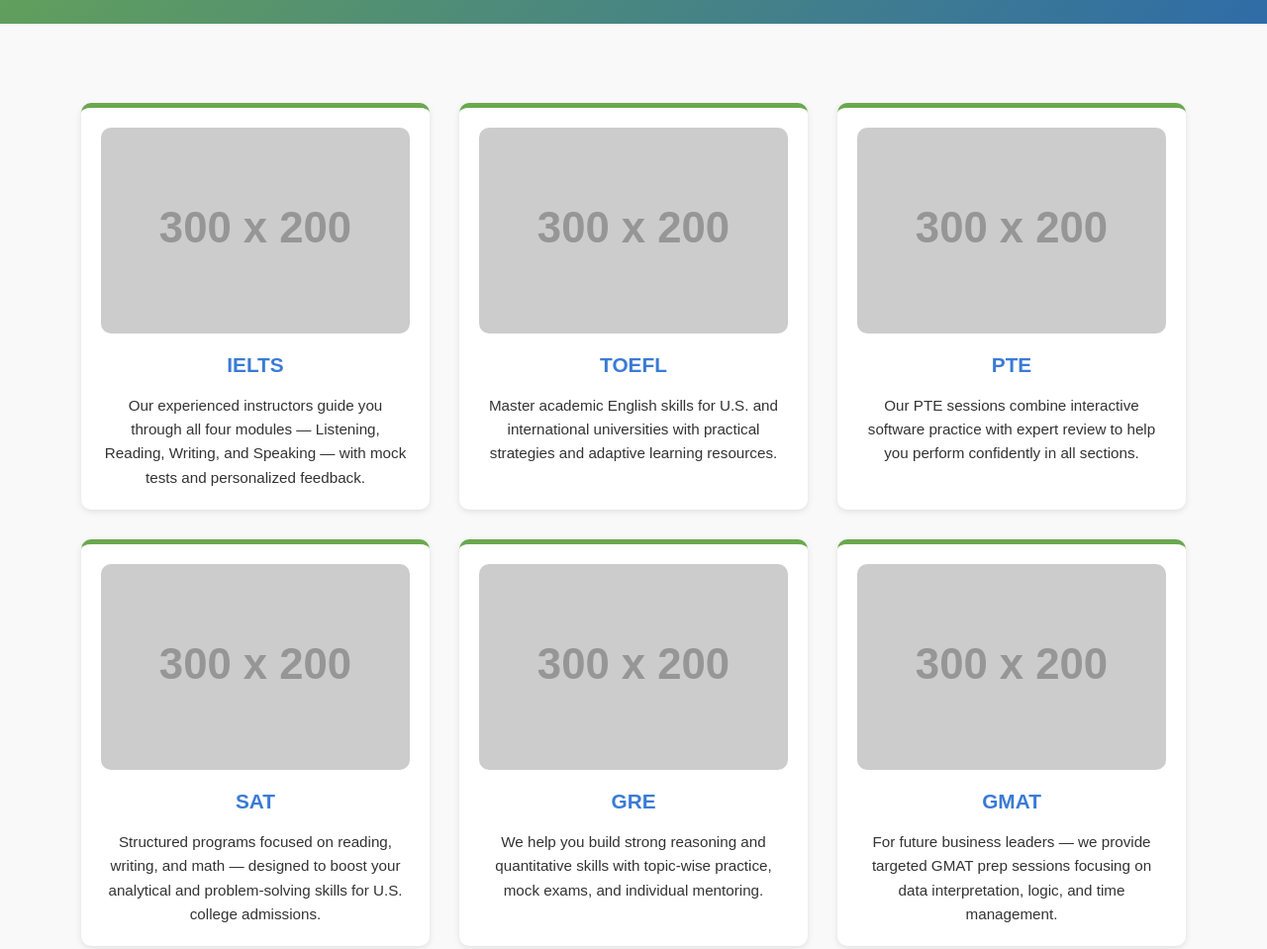
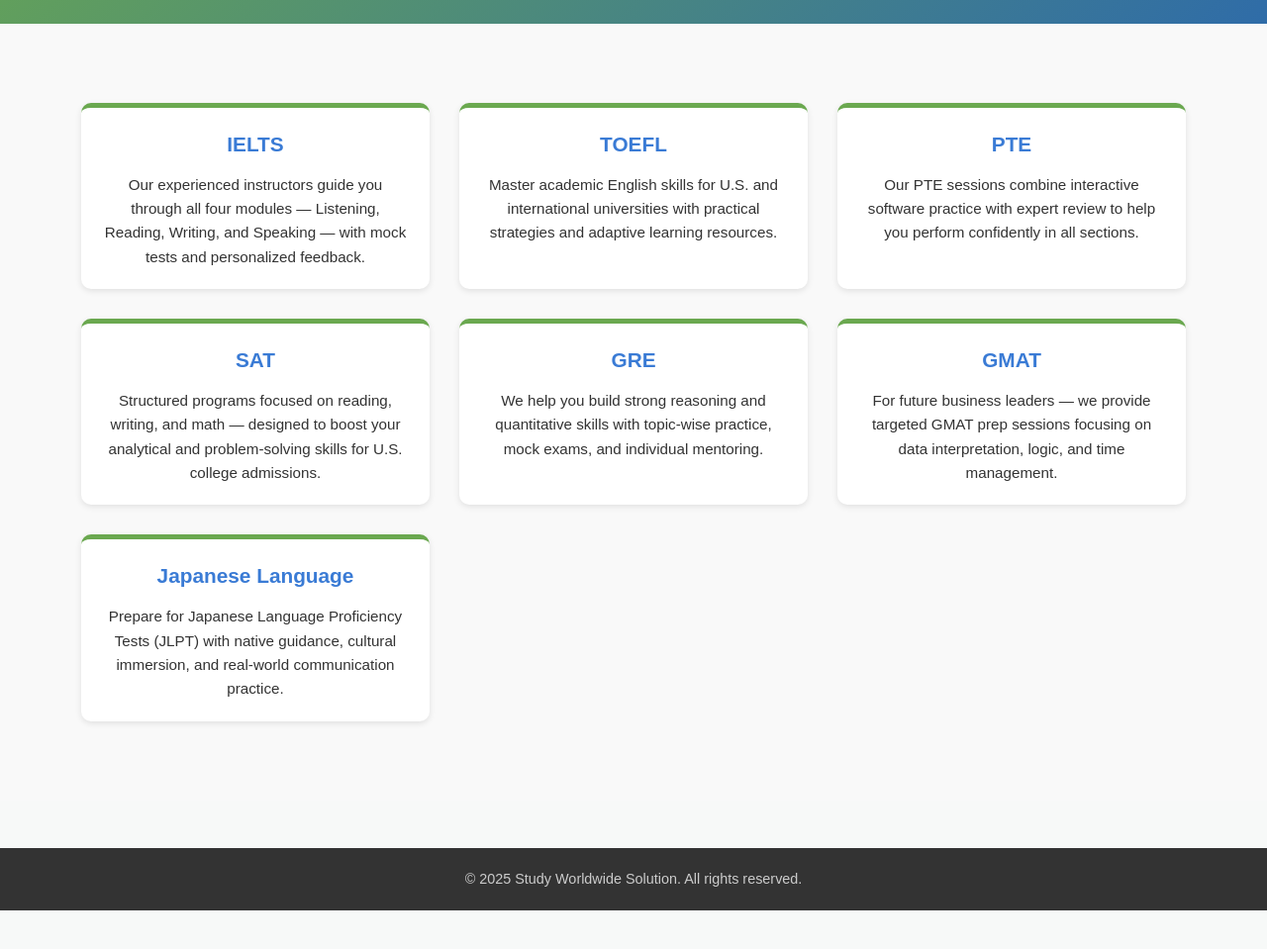
Before and after one commit to AshuUX/dreamy-bush, a website: page tests.html in a window 1280 px wide. Shown: the part 340-1299 px from the top of the page at 99% size. After the commit the page ends 1260 px from the top, so only its background shows below. Drawn offline with Linux system fonts and the light colour scheme; placeholder pictures from the web are drawn by us.

Commit message:
Update tests.html

```diff
--- a/tests.html
+++ b/tests.html
@@ -74,43 +74,36 @@
     <div class="container">
       <div class="test-grid">
         <div class="test-card">
-          <img src="https://via.placeholder.com/300x200" alt="IELTS">
           <h3>IELTS</h3>
           <p>Our experienced instructors guide you through all four modules — Listening, Reading, Writing, and Speaking — with mock tests and personalized feedback.</p>
         </div>
 
         <div class="test-card">
-          <img src="https://via.placeholder.com/300x200" alt="TOEFL">
           <h3>TOEFL</h3>
           <p>Master academic English skills for U.S. and international universities with practical strategies and adaptive learning resources.</p>
         </div>
 
         <div class="test-card">
-          <img src="https://via.placeholder.com/300x200" alt="PTE">
           <h3>PTE</h3>
           <p>Our PTE sessions combine interactive software practice with expert review to help you perform confidently in all sections.</p>
         </div>
 
         <div class="test-card">
-          <img src="https://via.placeholder.com/300x200" alt="SAT">
           <h3>SAT</h3>
           <p>Structured programs focused on reading, writing, and math — designed to boost your analytical and problem-solving skills for U.S. college admissions.</p>
         </div>
 
         <div class="test-card">
-          <img src="https://via.placeholder.com/300x200" alt="GRE">
           <h3>GRE</h3>
           <p>We help you build strong reasoning and quantitative skills with topic-wise practice, mock exams, and individual mentoring.</p>
         </div>
 
         <div class="test-card">
-          <img src="https://via.placeholder.com/300x200" alt="GMAT">
           <h3>GMAT</h3>
           <p>For future business leaders — we provide targeted GMAT prep sessions focusing on data interpretation, logic, and time management.</p>
         </div>
 
         <div class="test-card">
-          <img src="https://via.placeholder.com/300x200" alt="Japanese Language">
           <h3>Japanese Language</h3>
           <p>Prepare for Japanese Language Proficiency Tests (JLPT) with native guidance, cultural immersion, and real-world communication practice.</p>
         </div>
```
